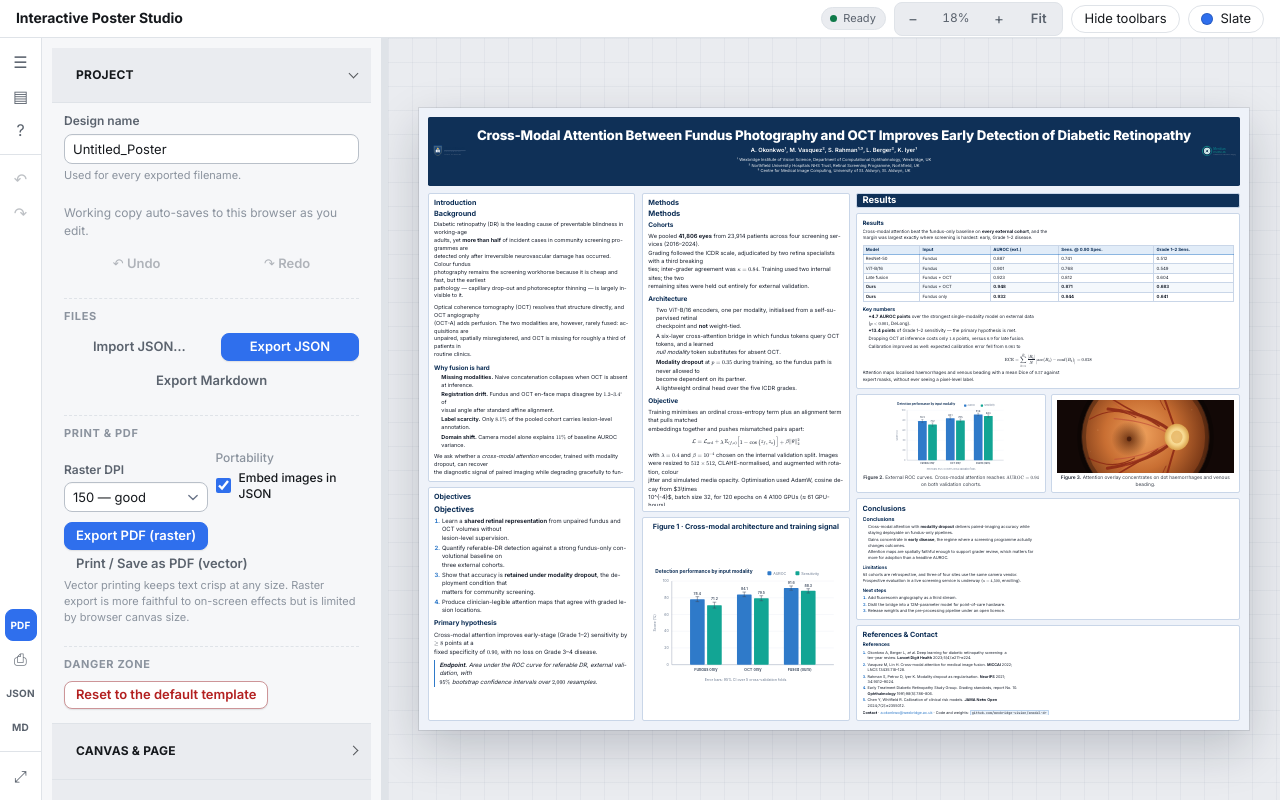
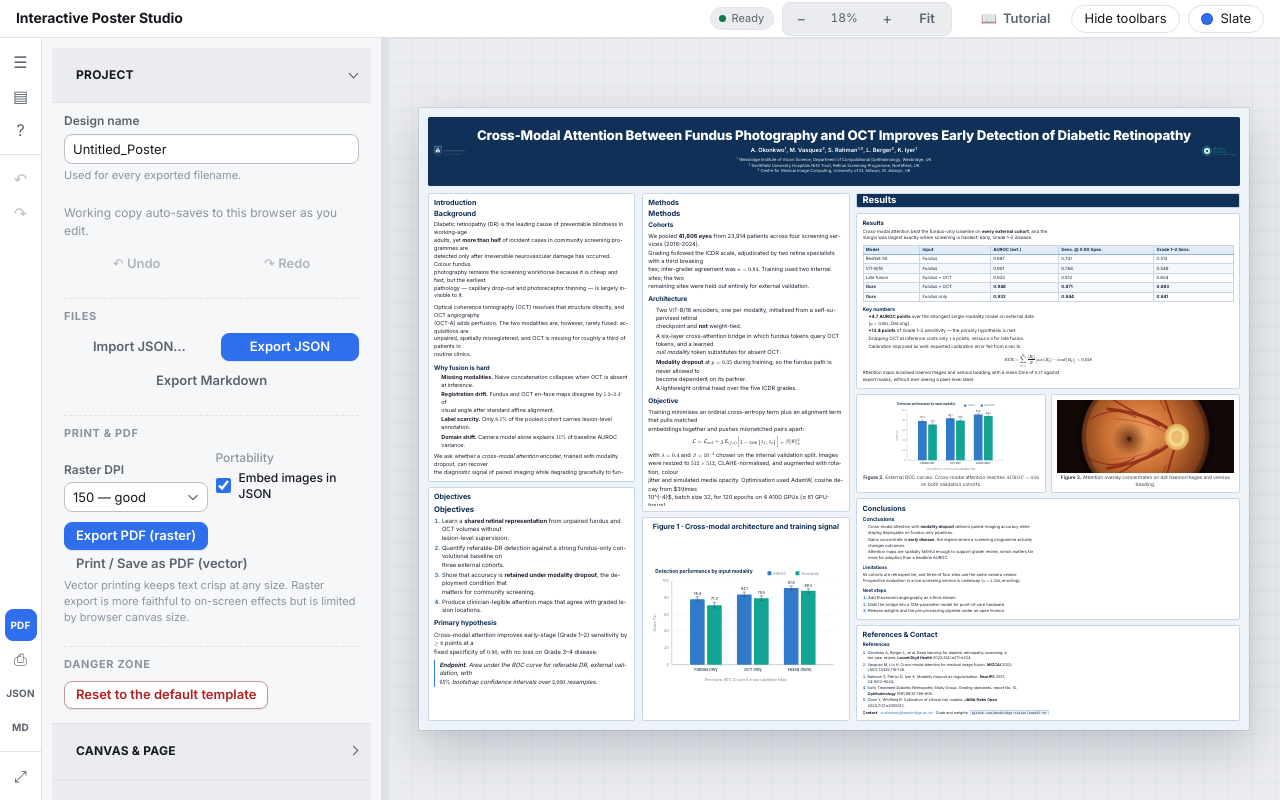
Before and after one commit to naqibUVa/poster-design, a website with bundled scripts: page index.html in a window 1280 px wide. Built offline with nearby package versions, Linux system fonts and the light colour scheme.

Commit message:
feat: enhance topbar with direct tutorial guide launcher

```diff
--- a/index.html
+++ b/index.html
@@ -113,6 +113,10 @@
       top of the poster you are trying to look at. Every other app in the suite
       keeps it at the right end of the top bar; so does this one.
     -->
+    <button id="topbar-tutorial-btn" class="btn btn--ghost" type="button" title="Interactive Tutorial & Guide" aria-label="Open tutorial and guide" style="display:inline-flex; align-items:center; gap:6px; font-weight:600; font-size:13px; padding: 5px 12px; margin-left: 8px;">
+      <span aria-hidden="true">📖</span> Tutorial
+    </button>
+
     <div data-theme-controls></div>
   </header>
 
--- a/js/app.js
+++ b/js/app.js
@@ -89,6 +89,7 @@ function boot() {
   });
 
   mountTutorialModal(document.getElementById('btn-tutorial'));
+  mountTutorialModal(document.getElementById('topbar-tutorial-btn'));
 
   wireAutosave();
   wireTopBar();
```
